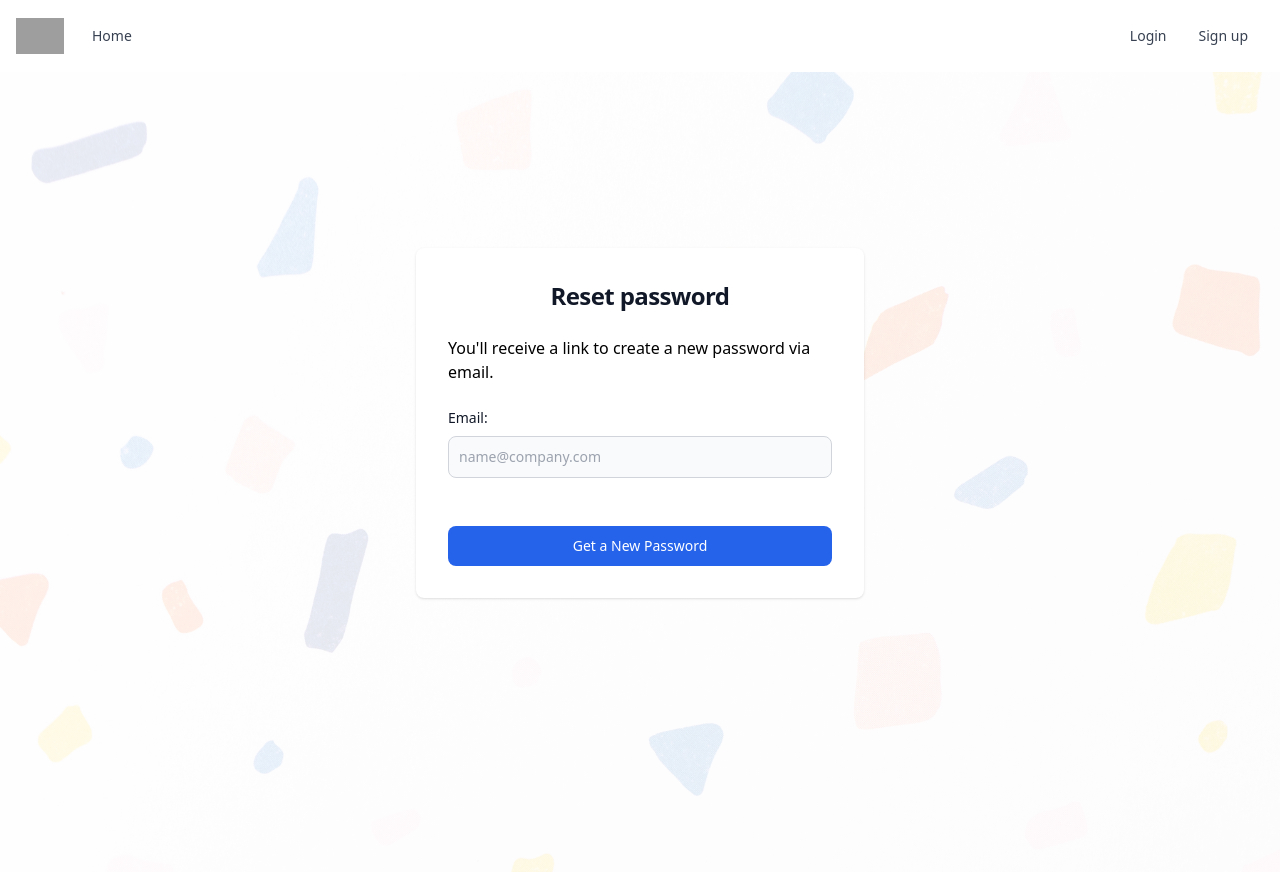
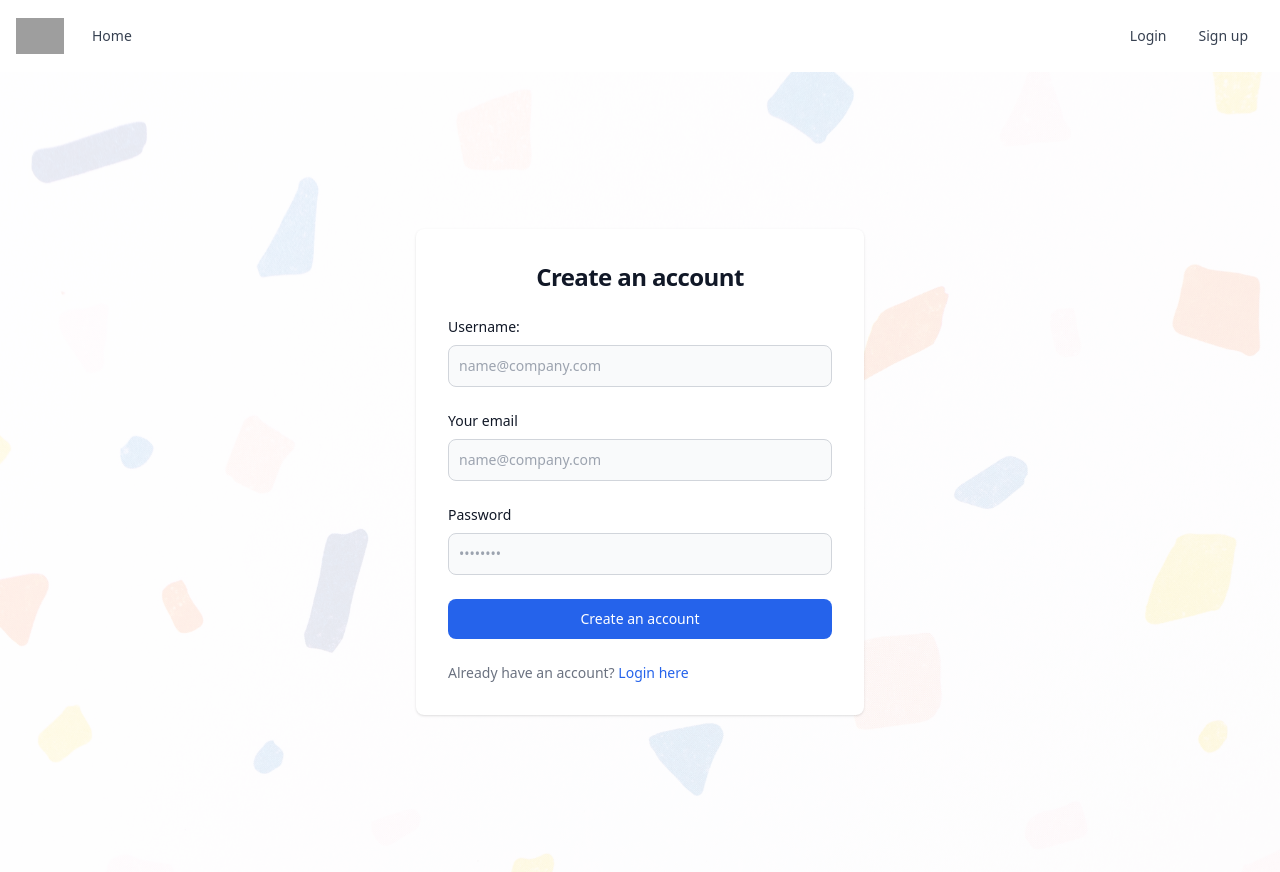
Before and after one commit to enanesh/quizmaker, a React (Create React App) app in the folder client/: page / in a window 1280 px wide. Built offline with nearby package versions, Linux system fonts and the light colour scheme; grey boxes are pictures that could not be loaded.

Commit message:
Creates the Dashboard.js  component

```diff
--- a/client/src/App.js
+++ b/client/src/App.js
@@ -5,11 +5,11 @@ import { ApolloClient, InMemoryCache, ApolloProvider, createHttpLink } from "@ap
 import { BrowserRouter as Router, Routes, Route } from "react-router-dom";
 import Navbar from "./components/Navbar";
 import Section from "./components/Section";
+import SignUp from "./components/SignUp";
 import RenderQuiz from "./pages/RenderQuiz";
 import { setContext } from "@apollo/client/link/context";
-import SingUp from "./components/SignUp";
-import SignUp from "./components/SignUp";
-import PasswordForm from "./components/PasswordForm";
+import Dashboard from "./components/Dashboard";
+
 
 const httpLink = createHttpLink({
   uri: "/graphql",
@@ -38,7 +38,7 @@ function App() {
     <ApolloProvider client={client}>
       <Router>
         <Navbar />
-        <PasswordForm />
+        <SignUp />
         {/* <Section /> */}
         <Routes>
           {/* <Route exact path='/' element={</>} />
```
Also changed, not shown: client/src/components/Dashboard.js (added), 1 other file (tests, documents, lock files or other folders).
